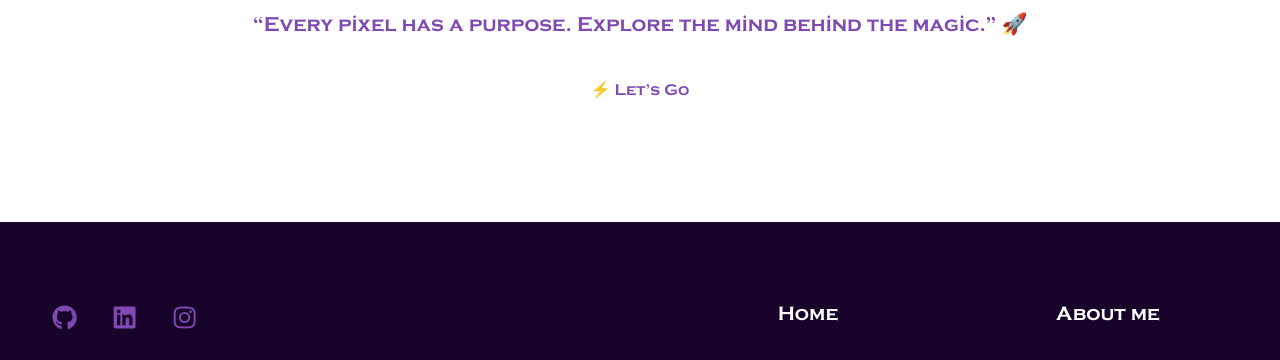
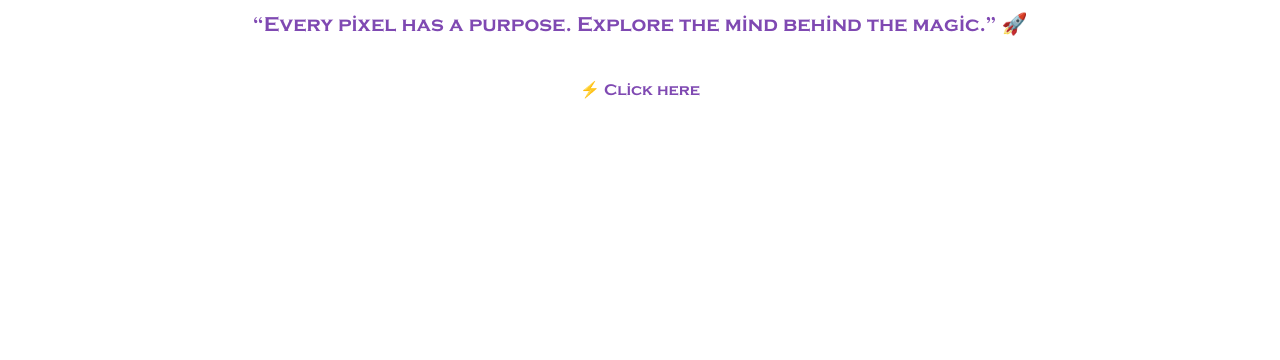
Before and after one commit to anilchary225/ANIL-CHARY-PORTFOLIO, a React (Vite) app: page / in a window 1280 px wide. Shown: the part 578-938 px from the top of the page. After the commit the page ends 800 px from the top, so only its background shows below. Built offline with nearby package versions, Linux system fonts and the light colour scheme.

Commit message:
footer updated

```diff
--- a/src/App.jsx
+++ b/src/App.jsx
@@ -52,6 +52,7 @@ function App() {
 
   // Hide Navbar on Entry Page
   const hideNavbar = location.pathname === '/' || location.pathname === '/404pagenotfound';
+
   return (
     <div style={{overflow:'hidden'}}>
     {!hideNavbar && <Navbar />}
@@ -70,7 +71,7 @@ function App() {
       <Route path='/contact' element={<ContactSection/>}/>
       <Route path='/404pagenotfound' element={<Page404/>}/>
     </Routes>
-    <Footer/>
+    {!hideNavbar && <Footer />}
 
     </div>
   );
--- a/src/components/SplashScreen/EntryPage.css
+++ b/src/components/SplashScreen/EntryPage.css
@@ -9,7 +9,7 @@
 
 body.dark {
   --entrypage-bg: #1a1a1a;
-  --entrypage-border: #444;
+  --entrypage-border: #622bc1;
   --entrypage-hover-border: #9d6bc7;
   --entrypage-text: #bb86fc;
   --entrypage-link-hover-bg: #bb86fc;
@@ -58,6 +58,7 @@ body.dark {
 
   }
 
+
   .entry-head {
     font-size: 1.3rem;
     margin-bottom: 20px;
@@ -68,9 +69,10 @@ body.dark {
 
 
 
-  .enter-button:hover, .skip-button:hover, .sound-button:hover {
+  .entrypage-link:hover{
     background-color: var(--entrypage-link-hover-bg);
     color: var(--entrypage-link-hover-text);
+    border: var(--entrypage-border) !important;
   }
 
   .loader {
--- a/src/components/SplashScreen/EntryPage.jsx
+++ b/src/components/SplashScreen/EntryPage.jsx
@@ -41,9 +41,9 @@ const EntryPage = () => {
                 🚀
               </p>
             </div>
-            <div className="entry-buttons d-flex justify-content-center gap-5">
-              <Link className="entrypage-link skip-button" to="/home">
-                ⚡ Let’s Go
+            <div className="entry-button d-flex justify-content-center align-items-center">
+              <Link className="entrypage-link" to="/home">
+                ⚡ Click here
               </Link>
             </div>
           </div>
```
